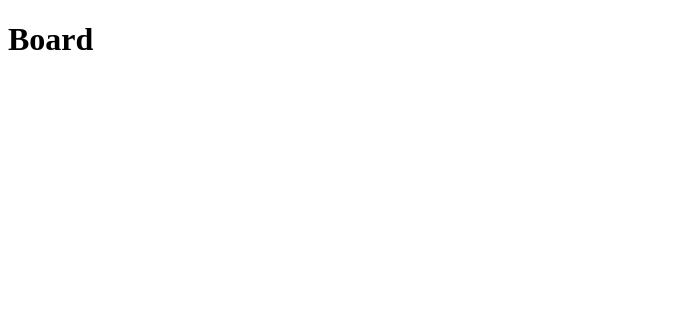
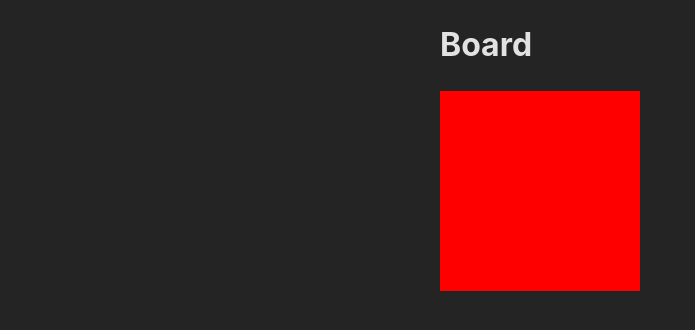
Before and after one commit to alemoles/tetrisGame, an Angular app: page /board in a window 1280 px wide. Before the commit this address led to /. Shown: the top 330 px of the page, without its empty margins (0-695 px from the left). Built offline with nearby package versions, Linux system fonts and the light colour scheme.

Commit message:
create the layout and the board page

```diff
--- a/src/app/app-routing.module.ts
+++ b/src/app/app-routing.module.ts
@@ -1,7 +1,25 @@
 import { NgModule } from '@angular/core';
 import { RouterModule, Routes } from '@angular/router';
+import { LayoutPageComponent } from './pages/layout-page/layout-page.component';
+import { BoardPageComponent } from './pages/board-page/board-page.component';
 
-const routes: Routes = [];
+const routes: Routes = [
+  {
+    path: '',
+    component: LayoutPageComponent,
+    children: [
+      {
+        path: 'board',
+        component: BoardPageComponent,
+
+      },
+      {
+        path: '**',
+        redirectTo: 'board'
+      }
+    ]
+  }
+];
 
 @NgModule({
   imports: [RouterModule.forRoot(routes)],
--- a/src/app/app.component.html
+++ b/src/app/app.component.html
@@ -1,2 +1 @@
 <router-outlet></router-outlet>
-<h1>Board</h1>
--- a/src/app/app.module.ts
+++ b/src/app/app.module.ts
@@ -3,10 +3,14 @@ import { BrowserModule } from '@angular/platform-browser';
 
 import { AppRoutingModule } from './app-routing.module';
 import { AppComponent } from './app.component';
+import { LayoutPageComponent } from './pages/layout-page/layout-page.component';
+import { BoardPageComponent } from './pages/board-page/board-page.component';
 
 @NgModule({
   declarations: [
-    AppComponent
+    AppComponent,
+    LayoutPageComponent,
+    BoardPageComponent
   ],
   imports: [
     BrowserModule,
--- /dev/null
+++ b/src/app/pages/board-page/board-page.component.html
@@ -0,0 +1,3 @@
+<h1>Board</h1>
+
+<canvas #myCanvas width="400" height="400"></canvas>
--- /dev/null
+++ b/src/app/pages/board-page/board-page.component.ts
@@ -0,0 +1,34 @@
+import { AfterViewInit, Component, ElementRef, ViewChild } from '@angular/core';
+
+@Component({
+  selector: 'app-board-page',
+  templateUrl: './board-page.component.html',
+  styleUrls: ['./board-page.component.css']
+})
+export class BoardPageComponent implements AfterViewInit {
+  @ViewChild('myCanvas', { static: true })
+  public canvas: ElementRef<HTMLCanvasElement>;
+  private context?: CanvasRenderingContext2D;
+
+  constructor() {
+    this.canvas = {} as ElementRef<HTMLCanvasElement>;
+  }
+
+  ngAfterViewInit(): void {
+    const context = this.canvas.nativeElement.getContext('2d');
+    if (context !== null) {
+        this.context = context;
+        this.draw();
+    } else {
+        console.error('2D context not supported');
+    }
+  }
+
+  draw(): void {
+    if (this.context) {
+      // Your drawing code here
+      this.context.fillStyle = 'red';
+      this.context.fillRect(0, 0, 200, 200);
+    }
+  }
+}
--- /dev/null
+++ b/src/app/pages/layout-page/layout-page.component.html
@@ -0,0 +1 @@
+<router-outlet></router-outlet>
--- a/src/styles.css
+++ b/src/styles.css
@@ -1 +1,22 @@
-/* You can add global styles to this file, and also import other style files */
+:root {
+  font-family: Inter, system-ui, -apple-system, BlinkMacSystemFont, "Segoe UI",
+    Roboto, Oxygen, Ubuntu, Cantarell, "Open Sans", "Helvetica Neue", sans-serif;
+  line-height: 1.5;
+  font-weight: 400;
+  color-scheme: dark light;
+  color: rgba(255, 255, 255, 0.87);
+  background-color: #242424;
+
+  font-synthesis: none;
+  text-rendering: optimizeLegibility;
+  -webkit-font-smoothing: antialiased;
+  -moz-osx-font-smoothing: grayscale;
+  -webkit-text-size-adjust: 100%;
+}
+
+body {
+  margin: 0;
+  padding: 0;
+  display: grid;
+  place-content: center;
+}
```
Also changed, not shown: src/app/pages/layout-page/layout-page.component.ts (added, +10 -0 lines), src/app/pages/board-page/board-page.component.css (added), src/app/pages/layout-page/layout-page.component.css (added).
